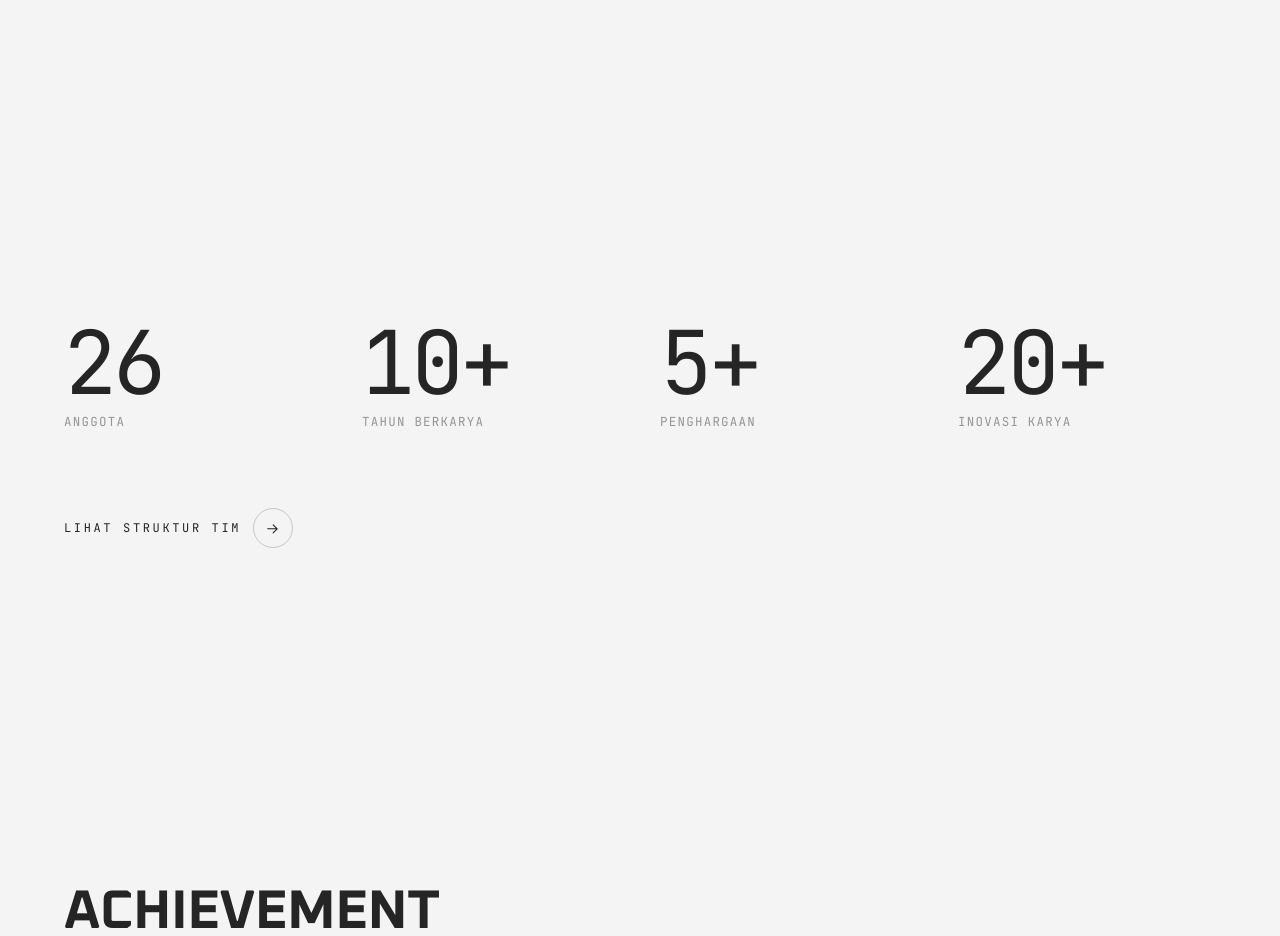
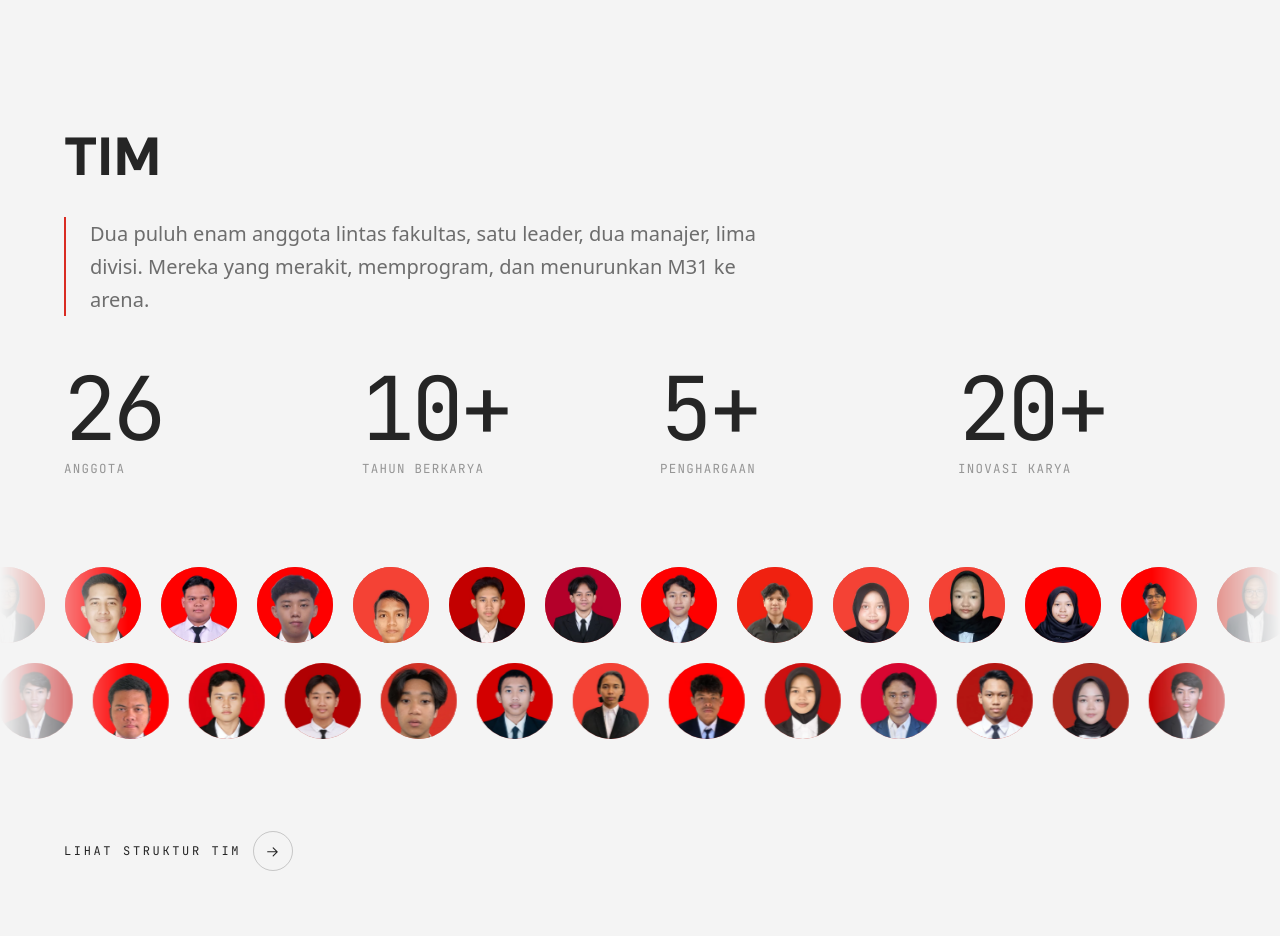
Before and after one commit to Htech5/andromeda, a Next.js app: page / in a window 1280 px wide. Shown: the part 3640-4576 px from the top of the page. Built offline with nearby package versions, Linux system fonts and the light colour scheme.

Commit message:
meramaikan section team

```diff
--- a/src/app/components.css
+++ b/src/app/components.css
@@ -450,6 +450,10 @@
 /* The chart is drawn with hairlines, not boxes: a rail per tier and a stem per
    node. Cards would double the structure the lines already carry. */
 .org {
+  /* The lines ARE the chart, so they outrank the page hairline: both the
+     stems and the tier rails read as drawn structure, not as a faint seam. */
+  --hairline: rgba(255, 255, 255, 0.62);
+  --rule-faint: 1px solid rgba(255, 255, 255, 0.42);
   display: grid;
   gap: clamp(2.5rem, 5vw, 4rem);
   margin-top: clamp(2.5rem, 5vw, 4rem);
@@ -485,6 +489,9 @@
   height: clamp(1.75rem, 3.5vw, 3rem);
   margin-inline: auto;
   background: var(--hairline);
+  /* A 1px white line on a red-washed ground loses its edge; the bloom keeps
+     it legible without widening the stroke. */
+  box-shadow: 0 0 6px rgba(255, 255, 255, 0.28);
 }
 
 .orgBranch__manager::before {
@@ -1537,6 +1544,90 @@
   padding-block: calc(var(--section-y) * 1.9);
 }
 
+.section--stats .lede {
+  margin-bottom: clamp(2rem, 4vw, 3rem);
+}
+
+/* The roster as a crowd. Full-bleed on purpose: the band holds four numbers
+   and one link, and inside the shell the faces would read as another column
+   of content instead of as the team behind the numbers. */
+.faceStrip {
+  position: relative;
+  left: 50%;
+  width: 100vw;
+  margin-left: -50vw;
+  display: grid;
+  gap: clamp(0.75rem, 2vw, 1.25rem);
+  margin-block: clamp(2rem, 5vw, 3.25rem);
+  /* The lanes are wider than the screen by design. The mask only hides their
+     paint, so the clip has to be real or the page scrolls sideways. */
+  overflow: hidden;
+  /* Ends fade instead of cutting, so the lanes read as continuing past the
+     screen rather than stopping at it. */
+  mask-image: linear-gradient(
+    90deg,
+    transparent,
+    #000 10%,
+    #000 90%,
+    transparent
+  );
+  -webkit-mask-image: linear-gradient(
+    90deg,
+    transparent,
+    #000 10%,
+    #000 90%,
+    transparent
+  );
+}
+
+.faceStrip__lane {
+  display: flex;
+  width: max-content;
+  animation: faceDrift 68s linear infinite;
+}
+
+.faceStrip__lane--back {
+  animation-duration: 86s;
+  animation-direction: reverse;
+}
+
+/* Hovering the strip is how you stop to look at a face. */
+.faceStrip:hover .faceStrip__lane {
+  animation-play-state: paused;
+}
+
+/* Same red disc as the org chart: the portraits are shot on red, and some are
+   cut-outs with no backdrop of their own. */
+.face {
+  flex: none;
+  width: clamp(54px, 6.5vw, 76px);
+  aspect-ratio: 1;
+  /* Spacing is margin, not gap: the two halves of the lane must measure
+     exactly alike or the 50% loop would jump by one gap. */
+  margin-right: clamp(0.75rem, 2vw, 1.25rem);
+  border-radius: 50%;
+  overflow: hidden;
+  background: radial-gradient(circle at 50% 42%, #ff3b33, #a81a14);
+  box-shadow: inset 0 0 0 1px rgba(255, 255, 255, 0.16);
+  transition: transform 0.35s var(--ease);
+}
+
+.faceStrip:hover .face:hover {
+  transform: translateY(-4px) scale(1.08);
+}
+
+.face img {
+  width: 100%;
+  height: 100%;
+  object-fit: cover;
+}
+
+@keyframes faceDrift {
+  to {
+    transform: translateX(-50%);
+  }
+}
+
 .statsRow {
   display: grid;
   grid-template-columns: repeat(2, 1fr);
--- a/src/app/page.tsx
+++ b/src/app/page.tsx
@@ -4,10 +4,12 @@
 import Capability from "@/components/Capability";
 import RobotArchitecture from "@/components/RobotArchitecture";
 import StatsRow from "@/components/StatsRow";
+import TeamFaces from "@/components/TeamFaces";
 import Achievements from "@/components/Achievements";
 import PoweredBy from "@/components/PoweredBy";
 import Footer from "@/components/Footer";
 import NavIcon from "@/components/NavIcon";
+import SectionHead from "@/components/SectionHead";
 import Reveal from "@/components/Reveal";
 import { poweredBy, sponsors } from "@/data/partners";
 
@@ -23,7 +25,16 @@
         <Capability />
         <RobotArchitecture />
         <section className="section section--stats shell" id="team">
+          <SectionHead title="Tim" />
+          <Reveal variant="tilt">
+            <p className="lede lede--bar">
+              Dua puluh enam anggota lintas fakultas, satu leader, dua manajer,
+              lima divisi. Mereka yang merakit, memprogram, dan menurunkan M31
+              ke arena.
+            </p>
+          </Reveal>
           <StatsRow />
+          <TeamFaces />
           <Reveal variant="right">
             <Link className="teamLink" href="/team">
               Lihat struktur tim
--- /dev/null
+++ b/src/components/TeamFaces.tsx
@@ -0,0 +1,57 @@
+import Image from "next/image";
+import { branches, leader, type Person } from "@/data/team";
+
+/** Every portrait on the roster, apex first, in reading order. */
+const faces: Person[] = [
+  leader,
+  ...branches.flatMap((branch) => [
+    branch.manager,
+    ...branch.divisions.flatMap((division) => [
+      division.head,
+      ...division.staff,
+    ]),
+  ]),
+].filter((person) => person.photo);
+
+const SIZE = 76;
+
+/** Two lanes drifting against each other, so the strip reads as a crowd and
+    not as a queue. The split is by position, which keeps both lanes even. */
+const lanes = [
+  faces.filter((_, i) => i % 2 === 0),
+  faces.filter((_, i) => i % 2 === 1),
+];
+
+function Lane({ people, back }: { people: Person[]; back?: boolean }) {
+  // Duplicated once: the track travels exactly half its width per cycle, so
+  // the seam lands on an identical face and never shows.
+  const cycle = [...people, ...people];
+
+  return (
+    <div className={`faceStrip__lane${back ? " faceStrip__lane--back" : ""}`}>
+      {cycle.map((person, i) => (
+        <span className="face" key={`${person.name}-${i}`}>
+          <Image
+            src={`/images/team/${person.photo}.webp`}
+            alt=""
+            width={SIZE}
+            height={SIZE}
+            sizes={`${SIZE}px`}
+          />
+        </span>
+      ))}
+    </div>
+  );
+}
+
+/** Decorative: the names and roles live on /team, and reading 48 duplicated
+    portraits out loud would bury the link that follows. */
+export default function TeamFaces() {
+  return (
+    <div className="faceStrip" aria-hidden="true">
+      {lanes.map((people, i) => (
+        <Lane back={i === 1} key={i} people={people} />
+      ))}
+    </div>
+  );
+}
```
